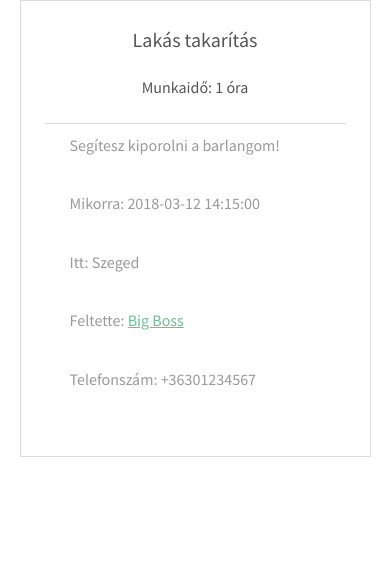
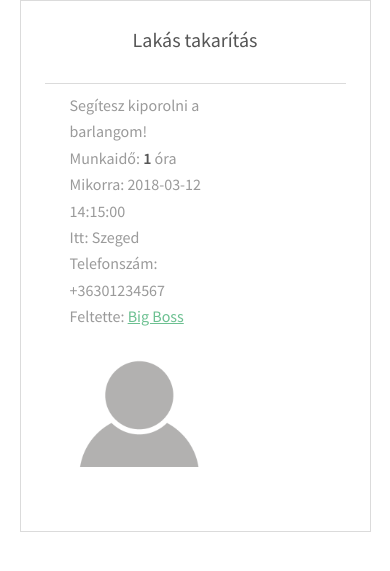
Before and after one commit to HajagosNorbert/Code4GoodProject, a PHP site: page /Job.php?id=15 in a window 390 px wide. Shown: the part 44-615 px from the top of the page. Run offline with PHP 8.4, Linux system fonts and the light colour scheme; data comes from the database, SQL or seed files in the repository.

Commit message:
A profil jobban néz ki tablett nézetben és a munka posztoknál is megjelenik a munkaadó profilképe

```diff
--- a/Job.php
+++ b/Job.php
@@ -15,6 +15,9 @@ $job->setAllFromDB();
 $job->setApplicantIdsFromDB();
 $owner = $job->getOwner();
 $owner->setAllFromDB();
+$owner->setProfileImageName();
+
+$profileImageSrc = "Uploads/Images/".$owner->profileImageName."?".mt_rand();
 
 if(!isset($owner->phoneNumber)){
     $phoneNumber = "Nincs beállítva";
@@ -23,21 +26,44 @@ if(!isset($owner->phoneNumber)){
 }
 ?>
 
-<div class="inner 7u 12u$(small) box" >
+<div class="inner 7u 10u(medium) 12u$(small) box" >
     <ul class="alt">
         <li>
             <div class="align-center">
                 <h3><?= $job->title ?></h3>
-                <h1>Munkaidő: <?= $job->offeredHours ?> óra</h1>
             </div>
         </li>
         <li>
-            <div class="inner 12u 10u$(small)">
-        <p><?= $job->description ?></p>
-        <p>Mikorra: <?= $job->appointment ?></p>
-        <p>Itt: <?= $job->location ?></p>
-        <p>Feltette: <a href="Profile.php?id=<?= $owner->id?>"><?= $owner->lastName ?> <?= $owner->firstName ?></a></p>
-        <p>Telefonszám: <?= $phoneNumber ?></p>
+            <div class="inner 12u 10u(medium)  10u$(small)">
+                <div class="row">
+                    <div class="12u$  12u(medium) 10u$(small)">
+                        <?= $job->description ?>
+                    </div>
+                    <div class="6u 5u(medium) 10u$(small)">
+                        <div class="12u 10u(medium) 10u$(small)">
+                            Munkaidő: <b><?= $job->offeredHours ?></b> óra
+                        </div>
+                        <div class="12u 12(medium) 10u$(small)">
+                            Mikorra: <?= $job->appointment ?>
+                        </div>
+                        <div class="12u 12u(medium) 10u(small)">
+                            Itt: <?= $job->location ?>
+                        </div>
+                        <div class="12u$ 12u$(medium) 10u$(small)">
+                            Telefonszám: <?= $phoneNumber ?>
+                        </div>
+                    </div>
+                    <div class="6u$ 7u(medium) 10u$(small)">
+                        <div class="12u$  14u(medium) 10u$(small)">
+                            Feltette: <a href="Profile.php?id=<?= $owner->id?>"><?= $owner->lastName ?> <?= $owner->firstName ?></a>
+                        </div>
+                        <div class="4u$ 4u$(medium) 8u$(small)">
+                            <span class="image fit">
+                                <img src="<?= $profileImageSrc ?>" >
+                            </span>
+                        </div>
+                    </div>
+                </div>
 
 <?php
 //ha jelentkezhet az ajánlatra
```
Also changed, not shown: Profile.php (+4 -4 lines).
